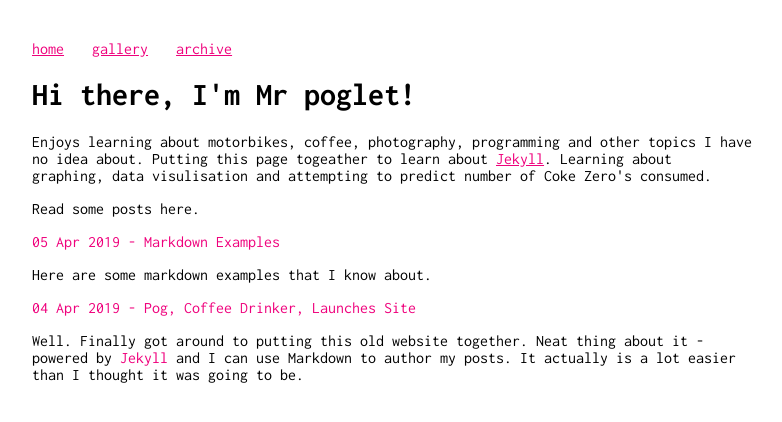
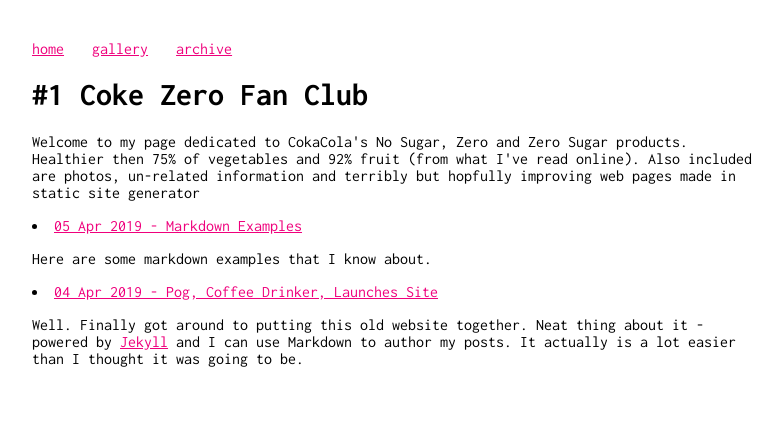
Before and after one commit to poglet/poglet.github.io, a Jekyll site: the page built from index.html, in a window 1280 px wide. Shown: the top 422 px of the page, without its empty margins (248-1030 px from the left). Built offline with Jekyll 4.4.1, drawn with Linux system fonts in a browser that asks for light colours.

Commit message:
Update index.html

```diff
--- a/index.html
+++ b/index.html
@@ -4,15 +4,17 @@
 ---
 
 <div class="blurb">
-   <h1>Hi there, I'm Mr poglet!</h1>
-   <p>Enjoys learning about motorbikes, coffee, photography, programming and other topics I have no idea about.
-      Putting this page togeather to learn about <a href="https://jekyllrb.com/">Jekyll</a>.  Learning about graphing,
-      data visulisation and attempting to predict number of Coke Zero's consumed.
+   <h1>#1 Coke Zero Fan Club</h1>
+
+   <p>
+      Welcome to my page dedicated to CokaCola's No Sugar, Zero and Zero Sugar products.
+      Healthier then 75% of vegetables and 92% fruit (from what I've read online).
+      Also included are photos, un-related information and terribly but hopfully improving web pages made in static site
+      generator <a href="https://jekyllrb.com/>Jeckyll</a>.
+   <br>
+      Posts:
    </p>
 
-   <p>
-      Read some posts here.
-   </p>
 </div>
 <!-- /.blurb -->
 
```
